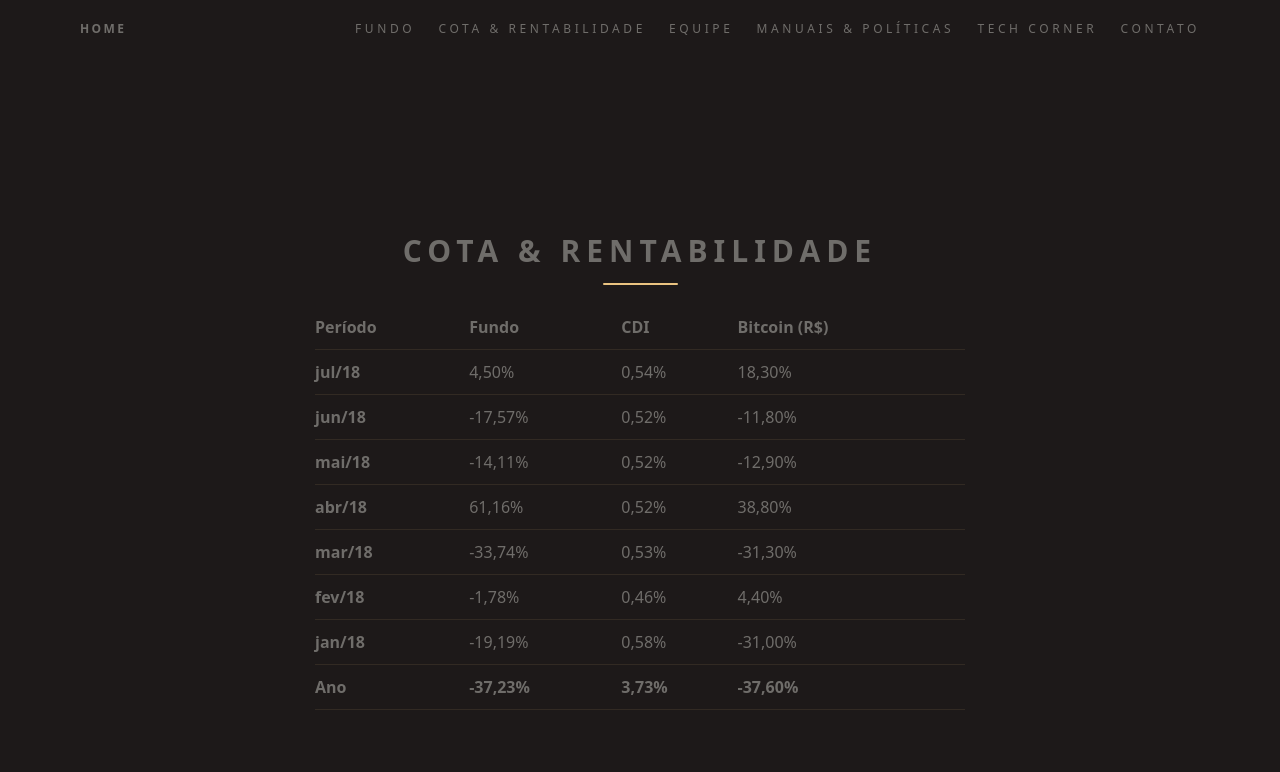
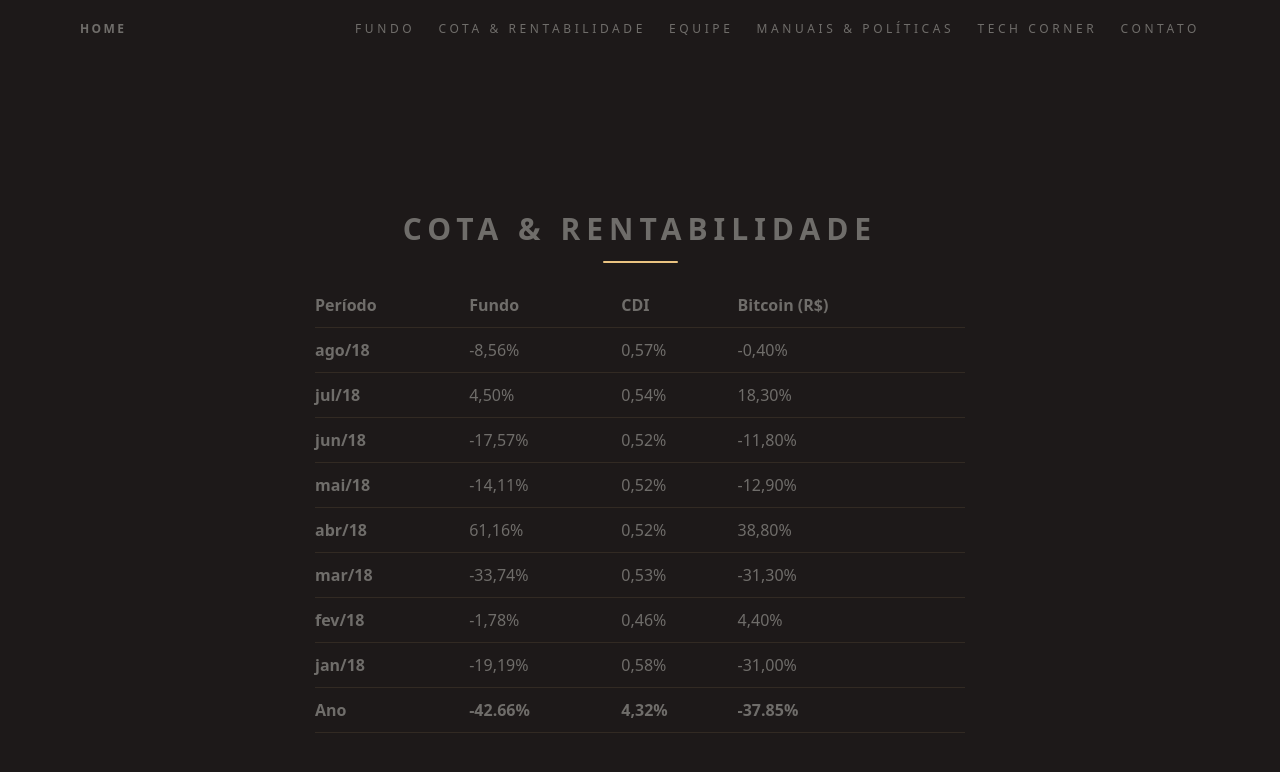
Before and after one commit to ateliedetemas/blpcrypto, a Jekyll site: the page built from rentabilidade.md, in a window 1280 px wide. Shown: the top 772 px of the page. Built offline with Jekyll 4.4.1, drawn with Linux system fonts in a browser that asks for light colours.

Commit message:
Updates for september contents.

```diff
--- a/rentabilidade.md
+++ b/rentabilidade.md
@@ -6,6 +6,7 @@ title: Cota & Rentabilidade
 
 Período | Fundo | CDI | Bitcoin (R$)
 ---|---|---|---
+**ago/18** | -8,56% | 0,57% | -0,40%
 **jul/18** | 4,50% | 0,54% | 18,30%
 **jun/18** | -17,57% | 0,52% | -11,80%
 **mai/18** | -14,11% | 0,52% | -12,90%
@@ -13,4 +14,4 @@ Período | Fundo | CDI | Bitcoin (R$)
 **mar/18** | -33,74% | 0,53% | -31,30%
 **fev/18** | -1,78% | 0,46% | 4,40%
 **jan/18** | -19,19% | 0,58% | -31,00%
-**Ano**  | **-37,23%** | **3,73%** | **-37,60%**
+**Ano**  | **-42.66%** | **4,32%** | **-37.85%**
```
Also changed, not shown: tech-corner.md (+1 -0 lines), 1 other file.
